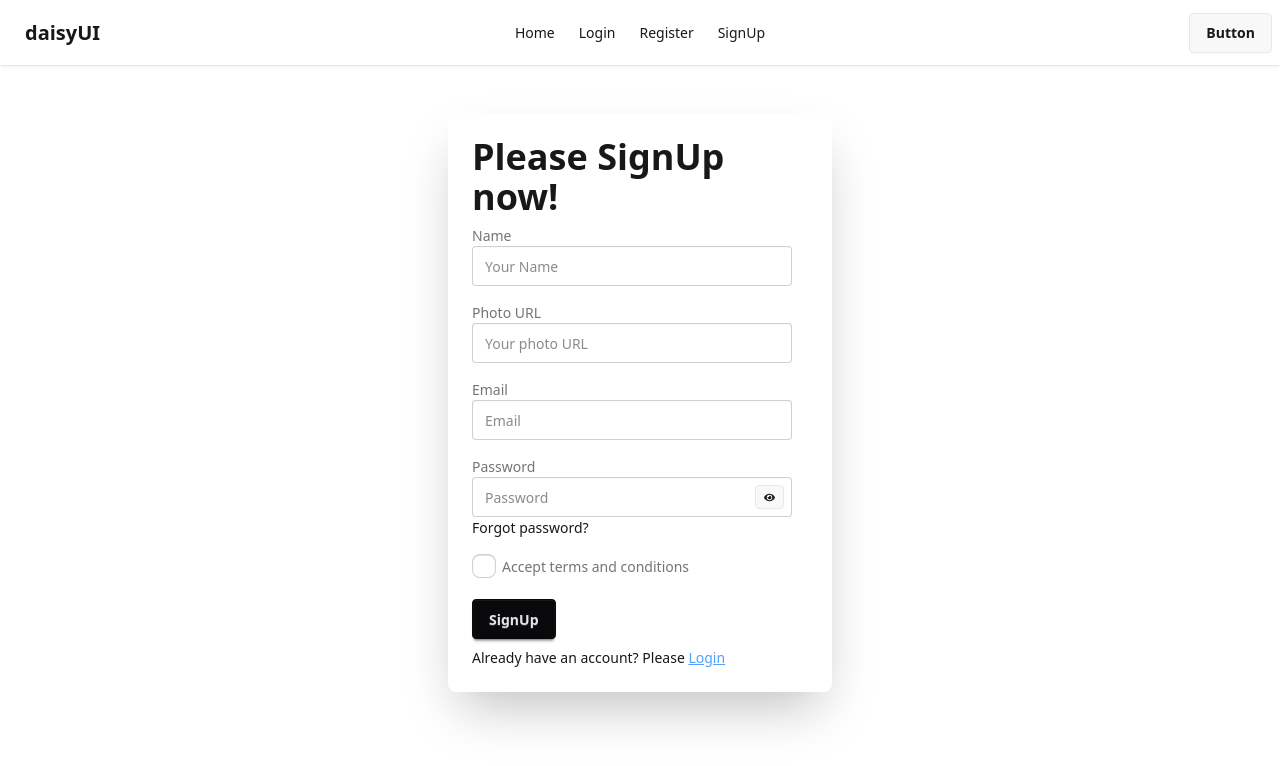
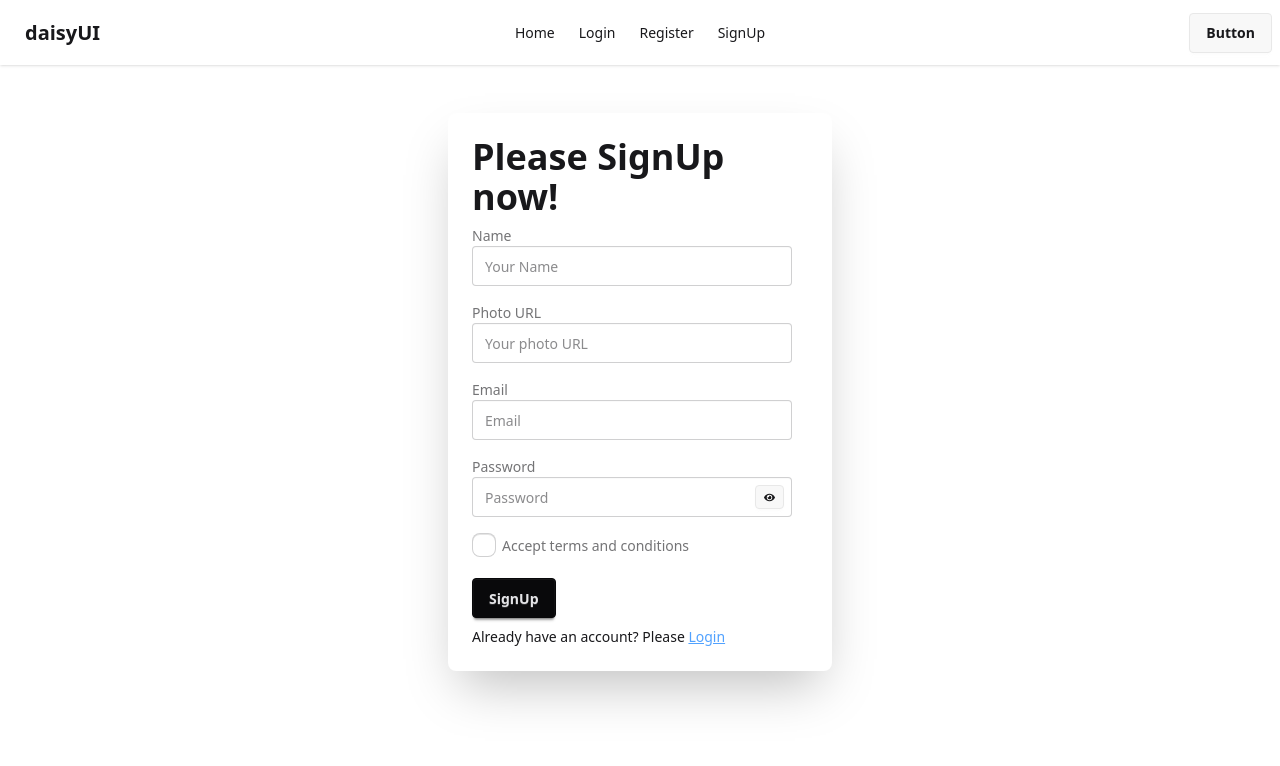
Before and after one commit to Al-Amin018555/explore-email-password-auth, a React (Vite) app: page /SignUp in a window 1280 px wide. Shown: the top 766 px of the page. Built offline with nearby package versions, Linux system fonts and the light colour scheme.

Commit message:
forget password removed from singUP

```diff
--- a/src/components/SignUp/SignUp.jsx
+++ b/src/components/SignUp/SignUp.jsx
@@ -89,7 +89,6 @@ const SignUp = () => {
                             </button>
 
                         </div>
-                        <div><a className="link link-hover">Forgot password?</a></div>
                         <label className="label mt-4">
                             <input type="checkbox" name="terms" className="checkbox" />
                             Accept terms and conditions
```
